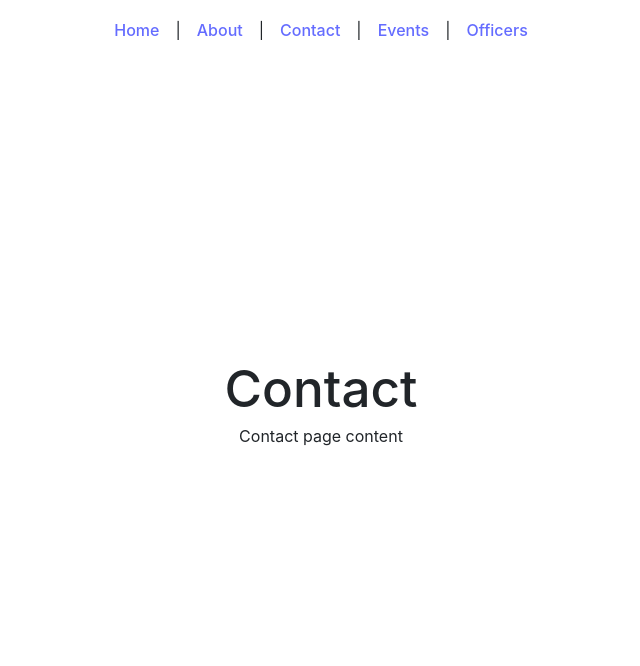
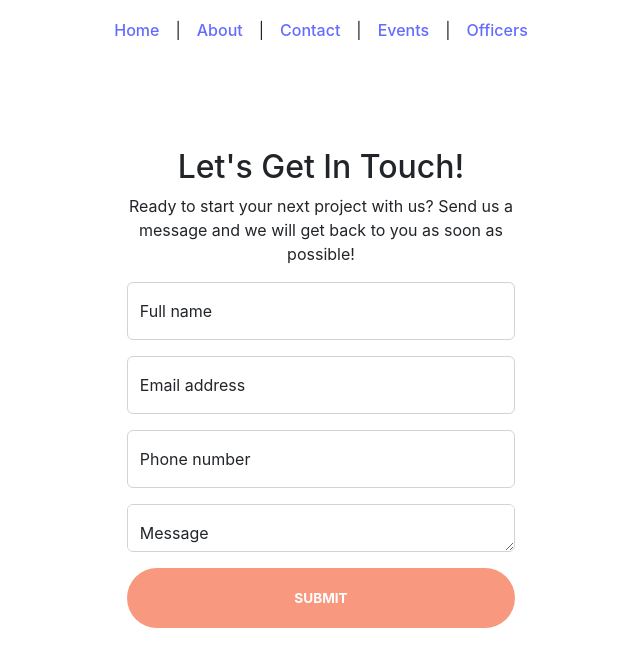
Before and after one commit to cdumada-61-star/lakview-nhs, a React (Vite) app: page /contact in a window 1280 px wide. Shown: the top 666 px of the page, without its empty margins (319-959 px from the left). Built offline with nearby package versions, Linux system fonts and the light colour scheme.

Commit message:
Contact page
blah blah blah

```diff
--- a/src/components/pages/Contact.jsx
+++ b/src/components/pages/Contact.jsx
@@ -1,10 +1,117 @@
+import React from 'react';
+
 function Contact() {
-    return(
-        <main>
-            <h1>Contact</h1>
-            <p>Contact page content</p>
-        </main>
-    );
+  return (
+    <main>
+      <section >
+        <div>
+          <div className="row gx-4 gx-lg-5 justify-content-center">
+            <div className="col-lg-8 col-xl-6 text-center">
+              <h2 className="mt-0">Let's Get In Touch!</h2>
+              <p >
+                Ready to start your next project with us? Send us a message and we will get back to you as soon as possible!
+              </p>
+            </div>
+          </div>
+
+          <div className="row gx-4 gx-lg-5 justify-content-center mb-5">
+            <div className="col-lg-6">
+              {/* SB Forms Contact Form (requires SB Forms API token to be functional) */}
+              <form id="contactForm" data-sb-form-api-token="API_TOKEN">
+                {/* Name input */}
+                <div className="form-floating mb-3">
+                  <input
+                    className="form-control"
+                    id="name"
+                    type="text"
+                    placeholder="Enter your name..."
+                    data-sb-validations="required"
+                  />
+                  <label htmlFor="name">Full name</label>
+                  <div className="invalid-feedback" data-sb-feedback="name:required">
+                    A name is required.
+                  </div>
+                </div>
+
+                {/* Email address input */}
+                <div className="form-floating mb-3">
+                  <input
+                    className="form-control"
+                    id="email"
+                    type="email"
+                    placeholder="name@example.com"
+                    data-sb-validations="required,email"
+                  />
+                  <label htmlFor="email">Email address</label>
+                  <div className="invalid-feedback" data-sb-feedback="email:required">
+                    An email is required.
+                  </div>
+                  <div className="invalid-feedback" data-sb-feedback="email:email">
+                    Email is not valid.
+                  </div>
+                </div>
+
+                {/* Phone number input */}
+                <div className="form-floating mb-3">
+                  <input
+                    className="form-control"
+                    id="phone"
+                    type="tel"
+                    placeholder="(123) 456-7890"
+                    data-sb-validations="required"
+                  />
+                  <label htmlFor="phone">Phone number</label>
+                  <div className="invalid-feedback" data-sb-feedback="phone:required">
+                    A phone number is required.
+                  </div>
+                </div>
+
+                {/* Message input */}
+                <div className="form-floating mb-3">
+                  <textarea
+                    className="form-control"
+                    id="message"
+                    placeholder="Enter your message here..."
+                    style={{ height: "3rem" }}
+                    data-sb-validations="required"
+                  />
+                  <label htmlFor="message">Message</label>
+                  <div className="invalid-feedback" data-sb-feedback="message:required">
+                    A message is required.
+                  </div>
+                </div>
+
+                {/* Success / error messages (hidden by default) */}
+                <div className="d-none" id="submitSuccessMessage">
+                  <div className="text-center mb-3">
+                    <div className="fw-bolder">Form submission successful!</div>
+                    To activate this form, sign up at
+                    <br />
+                    <a href="https://startbootstrap.com/solution/contact-forms">
+                      https://startbootstrap.com/solution/contact-forms
+                    </a>
+                  </div>
+                </div>
+
+                <div className="d-none" id="submitErrorMessage">
+                  <div className="text-center text-danger mb-3">Error sending message!</div>
+                </div>
+
+                {/* Submit Button */}
+                <div className="d-grid">
+                  <button className="btn btn-primary btn-xl disabled" id="submitButton" type="submit">
+                    Submit
+                  </button>
+                </div>
+              </form>
+            </div>
+          </div>
+
+
+        </div>
+      </section>
+    </main>
+  );
 }
 
 export default Contact;
```
Also changed, not shown: src/App.css (line endings or trailing spaces).
